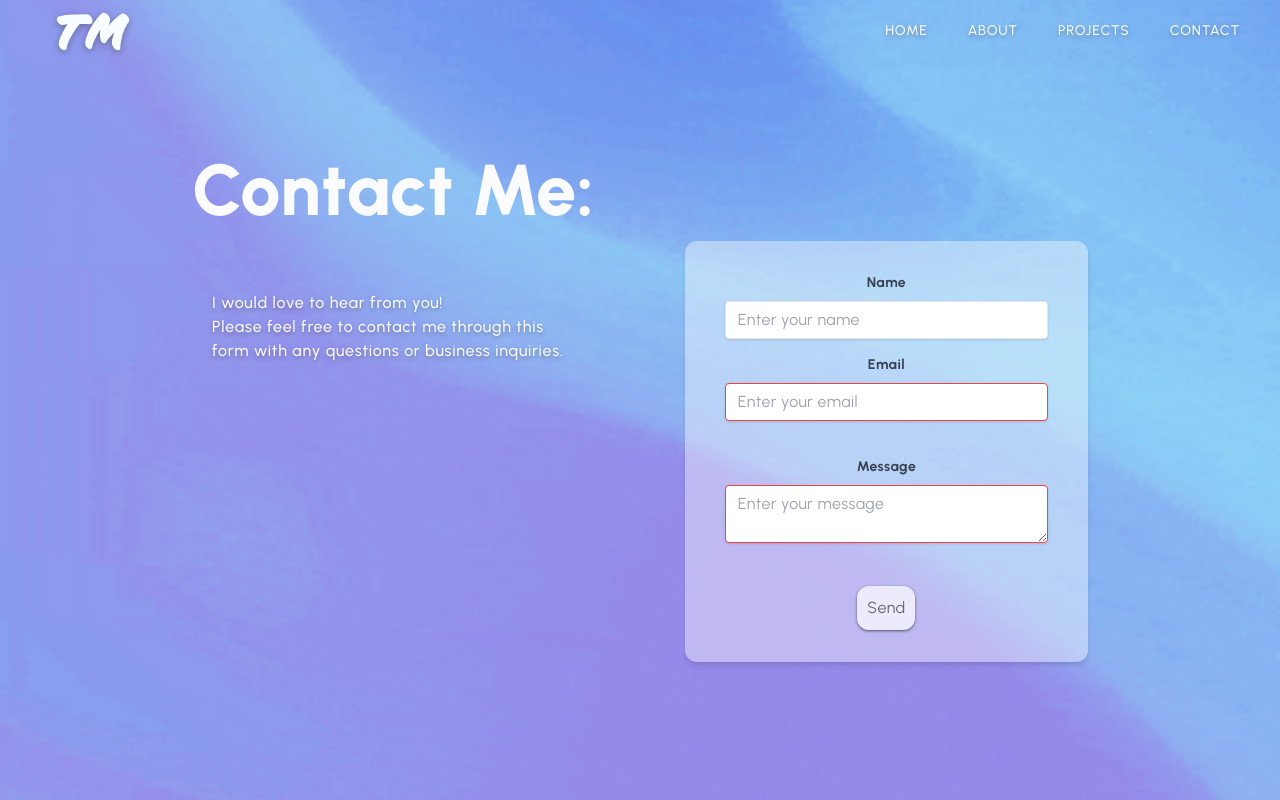
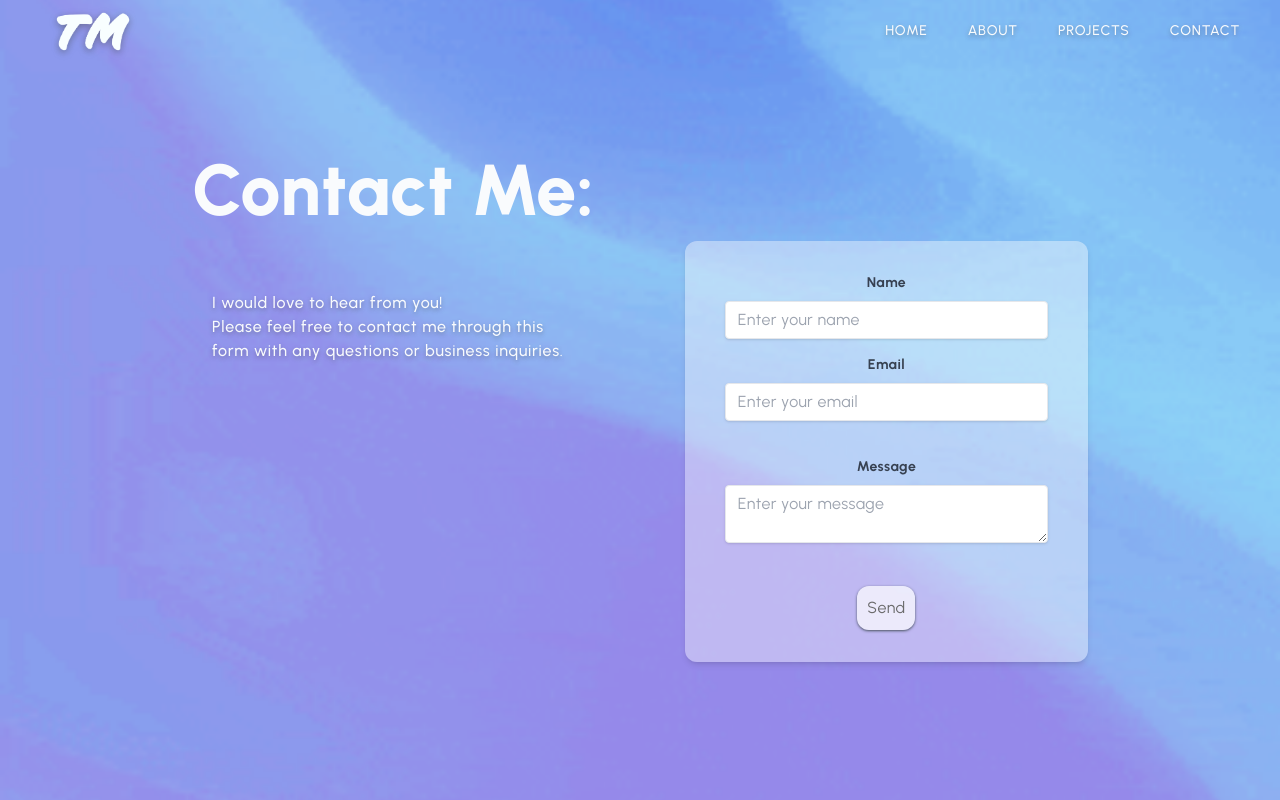
Before and after one commit to tmowreen97/Portfolio, a Next.js app: page /contact in a window 1280 px wide. Built offline with nearby package versions, Linux system fonts and the light colour scheme.

Commit message:
remove input box outline

```diff
--- a/components/Contact.jsx
+++ b/components/Contact.jsx
@@ -61,7 +61,7 @@
       <label className="block text-gray-700 text-sm font-bold mb-2">
         Email
       </label>
-      <input className="shadow appearance-none border border-red-500 rounded w-full py-2 px-3 text-gray-700 mb-3 leading-tight focus:outline-none focus:shadow-outline"
+      <input className="shadow appearance-none border rounded w-full py-2 px-3 text-gray-700 mb-3 leading-tight focus:outline-none focus:shadow-outline"
       id="email"
       name="email"
       type="email"
@@ -73,7 +73,7 @@
       <label className="block text-gray-700 text-sm font-bold mb-2">
         Message
       </label>
-      <textarea className="max-h-[125px] min-h-[50px] shadow appearance-none border border-red-500 rounded w-full py-2 px-3 text-gray-700 mb-3 leading-tight focus:outline-none focus:shadow-outline"
+      <textarea className="max-h-[125px] min-h-[50px] shadow appearance-none border rounded w-full py-2 px-3 text-gray-700 mb-3 leading-tight focus:outline-none focus:shadow-outline"
       id="message"
       type="text"
       name="message"
```
